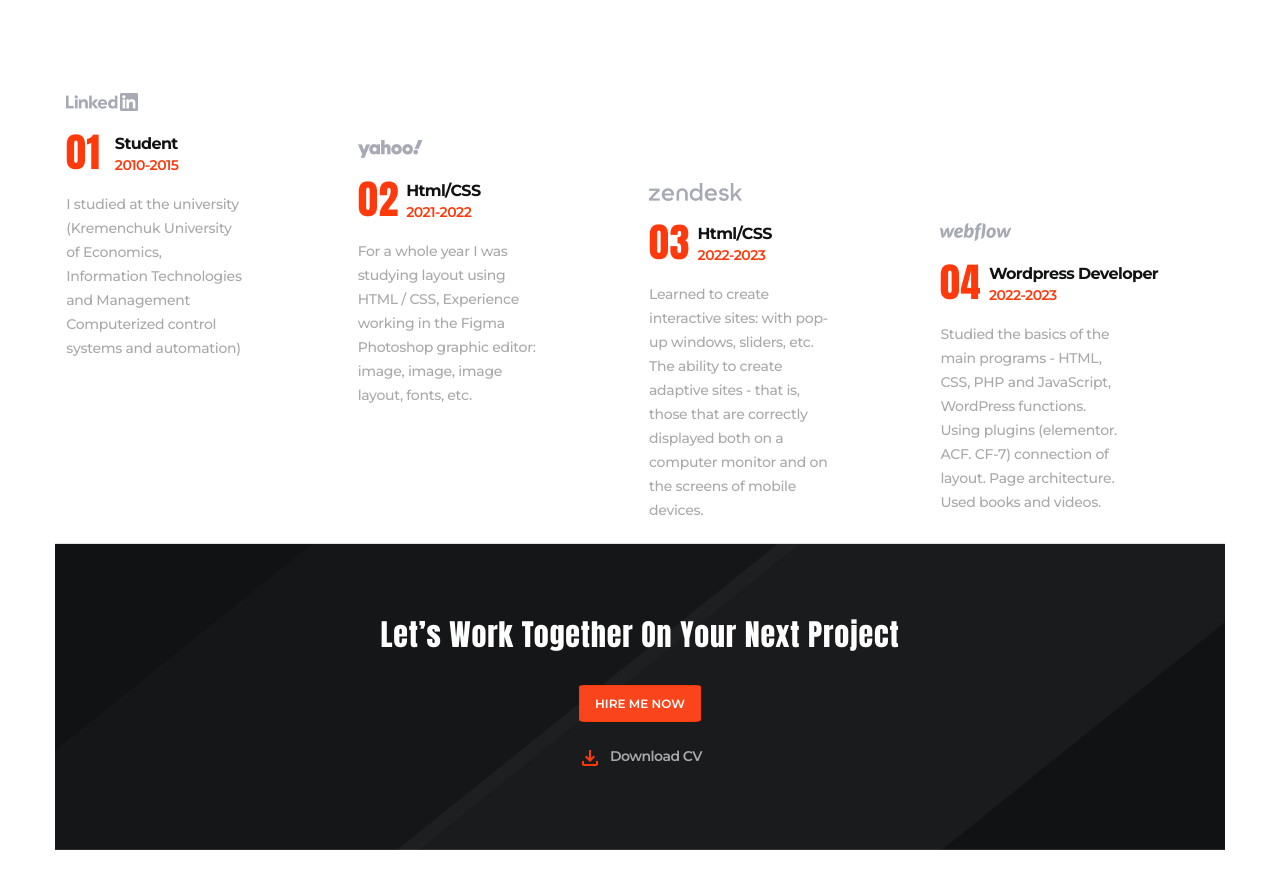
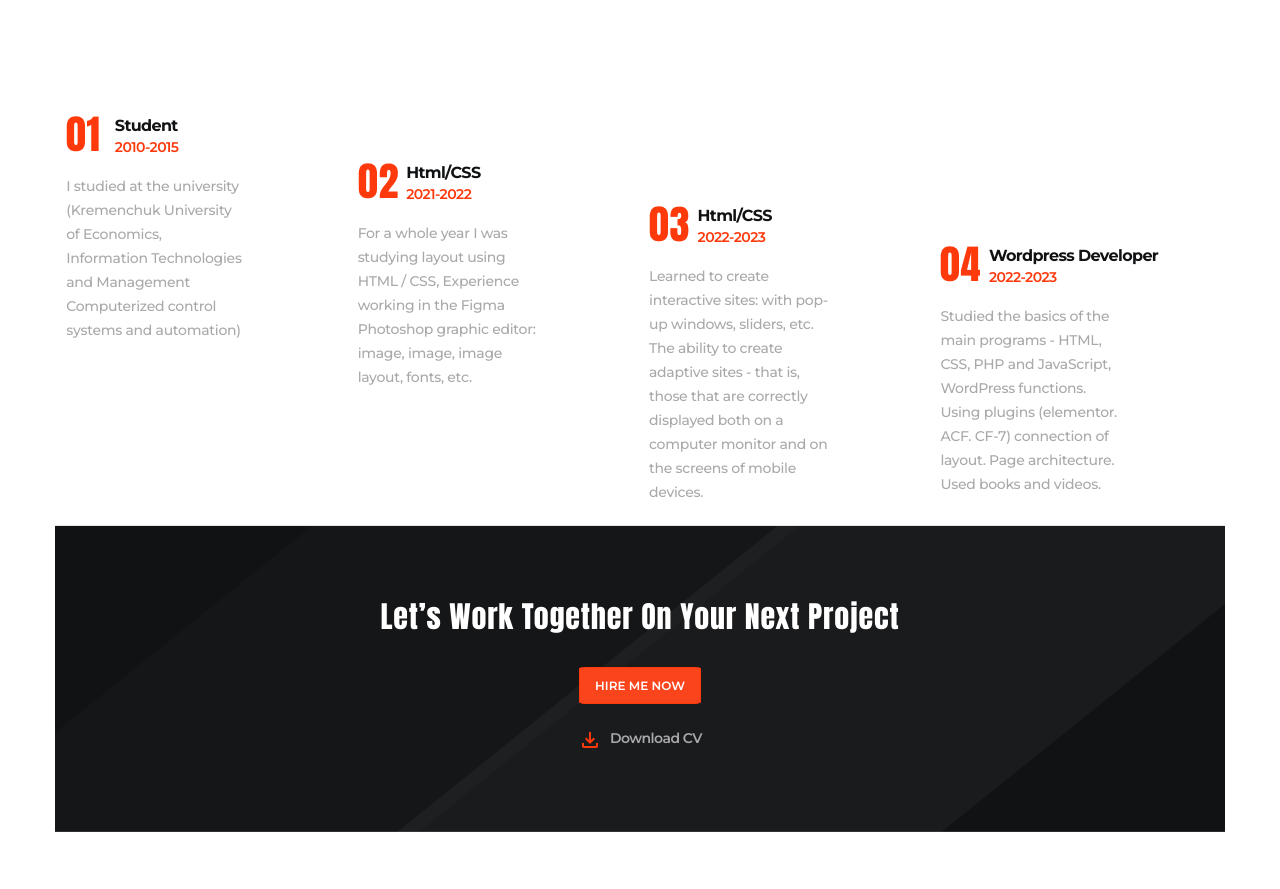
Before and after one commit to CKRoMA/my-portfolio, a plain HTML site: page about.html in a window 1280 px wide. Shown: the part 1887-2776 px from the top of the page. Drawn offline with nearby package versions, Linux system fonts and the light colour scheme.

Commit message:
Update about.html

```diff
--- a/about.html
+++ b/about.html
@@ -204,7 +204,7 @@
 					<div class="row mt-5 d-flex justify-content-center ">
 						<div class="col-12  col-sm-6 col-lg-3  my-experiences__content-one">
 							<div class="col">
-								<img src="./img/about/My Experiences/content/linkedin01.png" alt="linkedin01.png">
+
 							</div>
 							<div class="row align-items-center  mt-4">
 								<div class="col-2">
@@ -226,7 +226,7 @@
 
 						<div class=" col-sm-6 col-lg-3 my-experiences__content-two">
 							<div class="col">
-								<img src="./img/about/My Experiences/content/yahoo02.png" alt="linkedin02.png">
+
 							</div>
 							<div class="row align-items-center mt-4">
 								<div class="col-2">
@@ -247,7 +247,7 @@
 
 						<div class=" col-sm-6 col-lg-3 my-experiences__content-three">
 							<div class="col">
-								<img src="./img/about/My Experiences/content/zendesk03.png" alt="linkedin03.png">
+
 							</div>
 							<div class="row align-items-center mt-4">
 								<div class="col-2">
@@ -269,7 +269,7 @@
 
 						<div class=" col-sm-6 col-lg-3 my-experiences__content-four">
 							<div class="col">
-								<img src="./img/about/My Experiences/content/webflow04.png" alt="linkedin04.png">
+
 							</div>
 							<div class="row align-items-center mt-4">
 								<div class="col-2">
```
